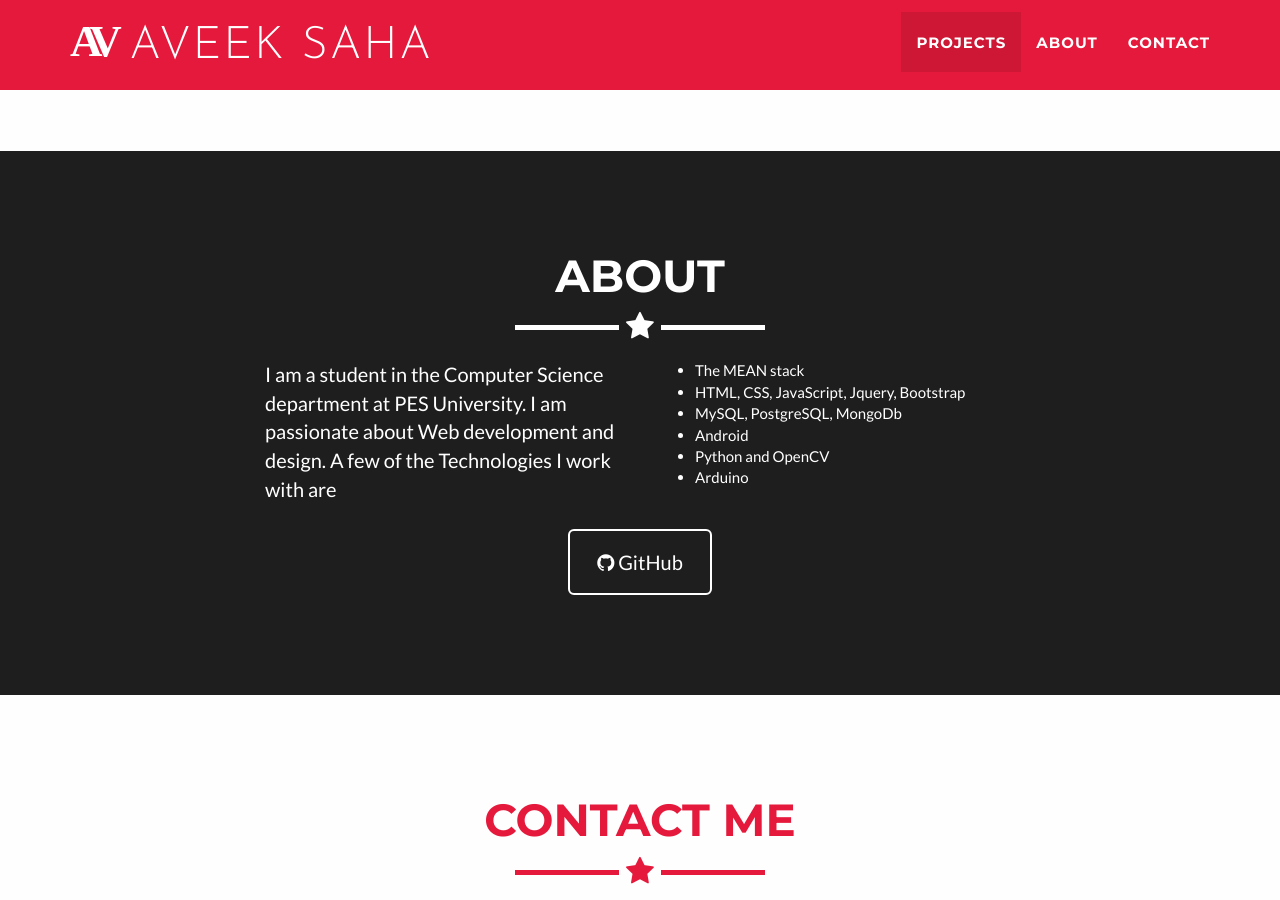
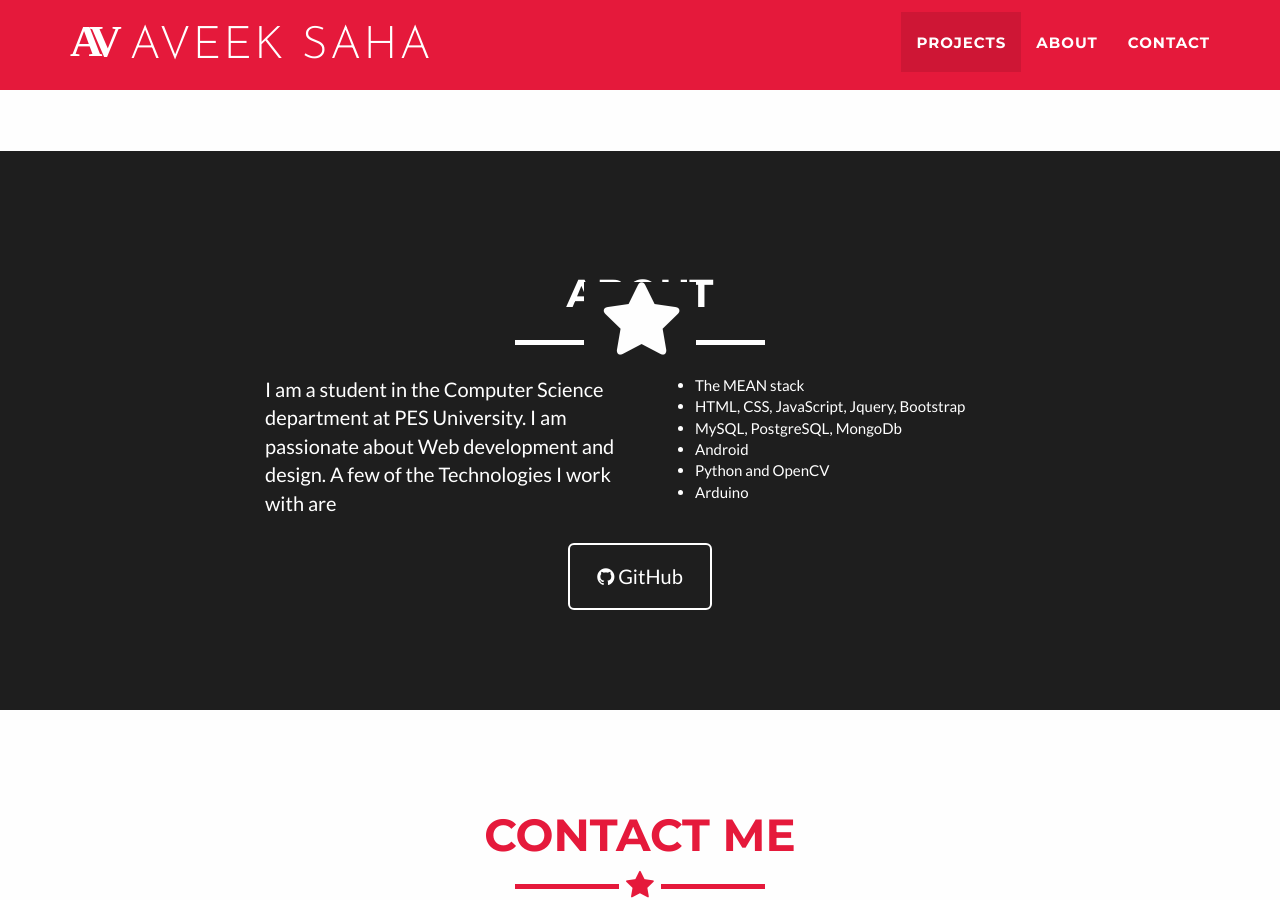
Before and after one commit to Aveek-Saha/Aveek-Saha.github.io, a Jekyll site: the page built from index.html, in a window 1280 px wide and 900 px high, scrolled down 1220 px. Built offline with Jekyll 4.4.1, drawn with Linux system fonts in a browser that asks for light colours; some web fonts are replaced.

```diff
--- a/_includes/about.html
+++ b/_includes/about.html
@@ -3,7 +3,7 @@
         <div class="container">
             <div class="row">
                 <div class="col-lg-12 text-center">
-                    <h2>About</h2>
+                    <h1>About</h>
                     <hr class="star-light">
                 </div>
             </div>
```
